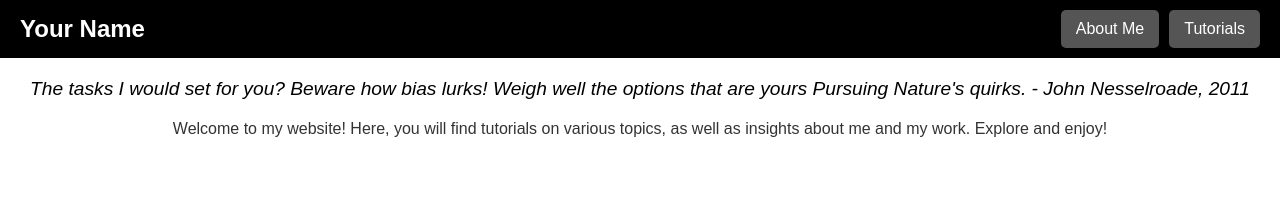
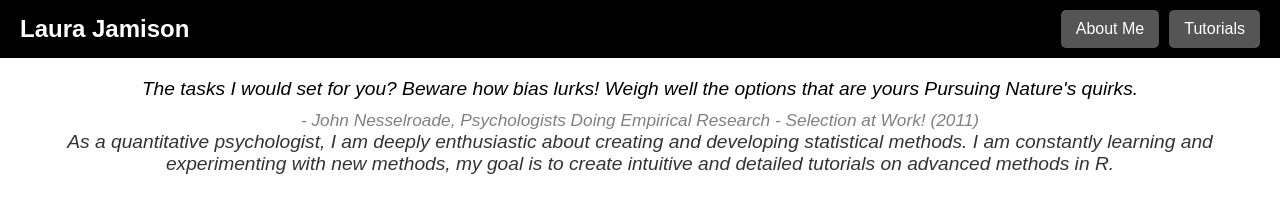
Before and after one commit to lkjamison/lkjamison.github.io, a plain HTML site: page index.html in a window 1280 px wide. Drawn offline with Linux system fonts and the light colour scheme.

Commit message:
Update index.html
Adding citation format

```diff
--- a/index.html
+++ b/index.html
@@ -3,7 +3,7 @@
 <head>
     <meta charset="UTF-8">
     <meta name="viewport" content="width=device-width, initial-scale=1.0">
-    <title>My Website</title>
+    <title>Laura Jamison</title>
     <style>
         body {
             font-family: Arial, sans-serif;
@@ -52,8 +52,15 @@
 
         .content .quote {
             font-style: italic;
-            margin-bottom: 20px;
+            margin-bottom: 10px;
             font-size: 1.2em;
+        }
+
+        .content .citation {
+            display: block;
+            margin-top: 10px;
+            font-size: 0.9em;
+            color: gray;
         }
 
         .content .description {
@@ -65,7 +72,7 @@
 <body>
     <!-- Black banner with navigation -->
     <div class="banner">
-        <h1>Your Name</h1>
+        <h1>Laura Jamison</h1>
         <div class="nav-buttons">
             <a href="about.html">About Me</a>
             <a href="tutorials.html">Tutorials</a>
@@ -78,9 +85,12 @@
                 Beware how bias lurks!
                 Weigh well the options that are yours
                 Pursuing Nature's quirks.
-                - John Nesselroade, 2011</div>
+                <span class="citation">- John Nesselroade, Psychologists Doing Empirical Research - Selection at Work! (2011)</span>
         <div class="description">
-            Welcome to my website! Here, you will find tutorials on various topics, as well as insights about me and my work. Explore and enjoy!
+            As a quantitative psychologist, I am deeply enthusiastic about creating and
+            developing statistical methods. I am constantly learning and experimenting with new
+            methods, my goal is to create intuitive and detailed tutorials on advanced methods
+            in R.
         </div>
     </div>
 </body>
```
